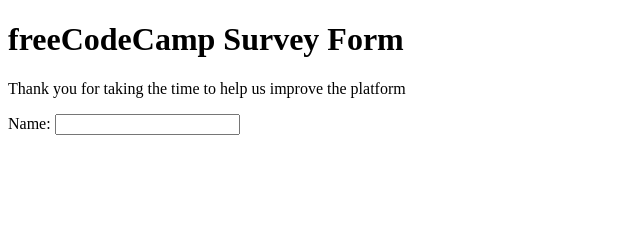
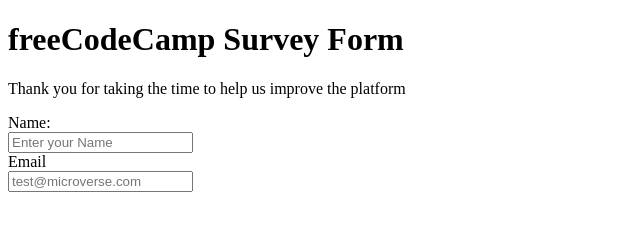
Before and after one commit to razvanso/davian-web, a plain HTML site: page index.html in a window 1280 px wide. Shown: the whole page, without its empty margins (0-640 px from the left). Drawn offline with Linux system fonts and the light colour scheme.

Commit message:
storie 5+6

```diff
--- a/index.html
+++ b/index.html
@@ -11,8 +11,11 @@
     <p id="description">Thank you for taking the time to help us improve the platform</p>
   </main>
   <form id="survey-form">
-    <label for="name">Name:</label>
-    <input type="text" id="name" name="name"><br>
+    <label for="name">Name:</label><br>
+    <input type="text" id="name" name="name" placeholder="Enter your Name"><br>
+
+    <label for="email">Email</label><br>
+    <input type="email" placeholder="test@microverse.com" id="email" required pattern="^[A-Z0-9._%+-]+@[A-Z0-9.-]+\.[A-Z]{2,4}$" /><br>
 
   </form>
 
```
